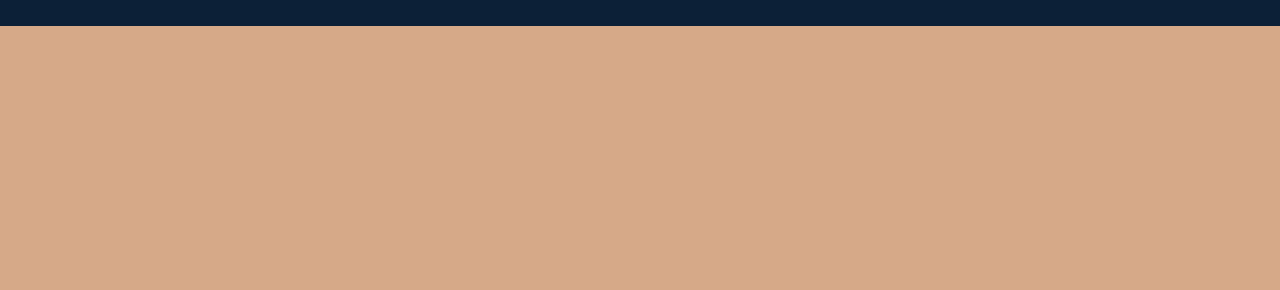
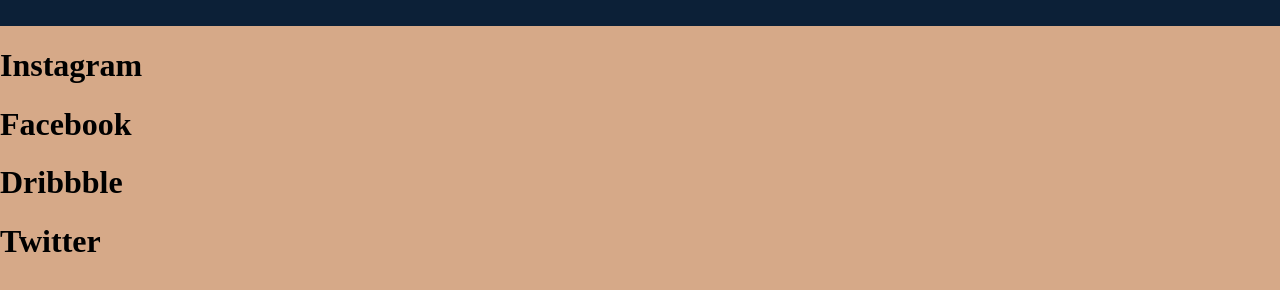
Before and after one commit to ScheeleMan22/Alec_Scheele_Portfolio, a plain HTML site: page connectwithMe.html in a window 1280 px wide. Shown: the part 118-408 px from the top of the page. Drawn offline with nearby package versions, Linux system fonts and the light colour scheme.

Commit message:
Update connectwithMe.html

```diff
--- a/connectwithMe.html
+++ b/connectwithMe.html
@@ -23,6 +23,12 @@
             <h1>Alec Scheele</h1>
             <p>User Experience Designer</p>
     </header>
+    <div>
+        <h1>Instagram</h1>
+        <h1>Facebook</h1>
+        <h1>Dribbble</h1>
+        <h1>Twitter</h1>
+    </div>
 
 
       <!--------------------------JS links------------------------------------------->
```
